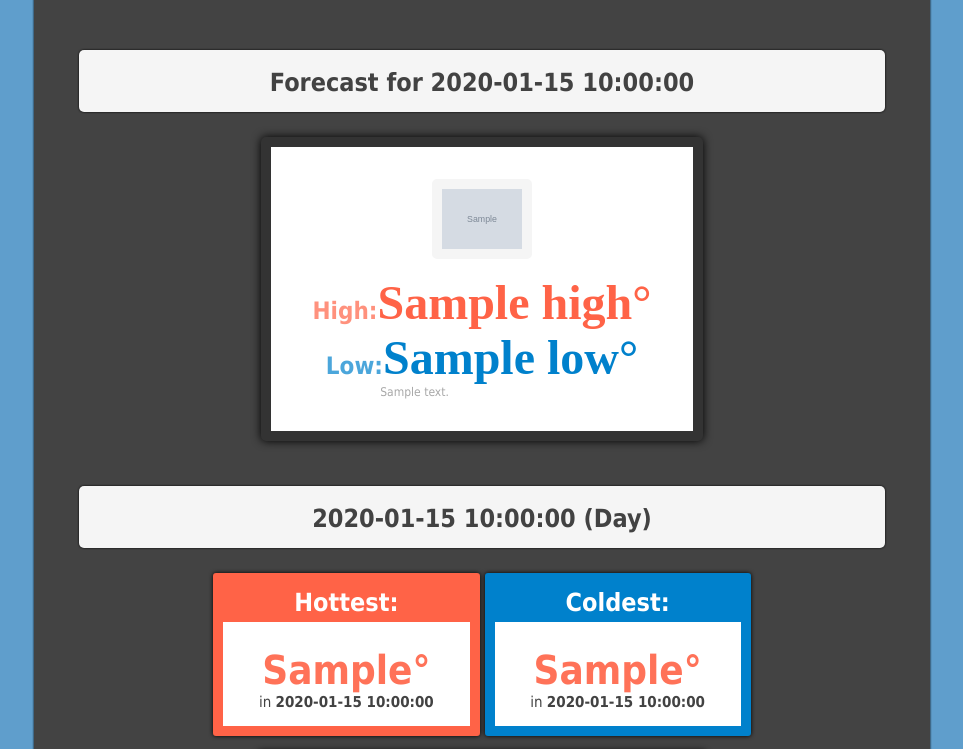
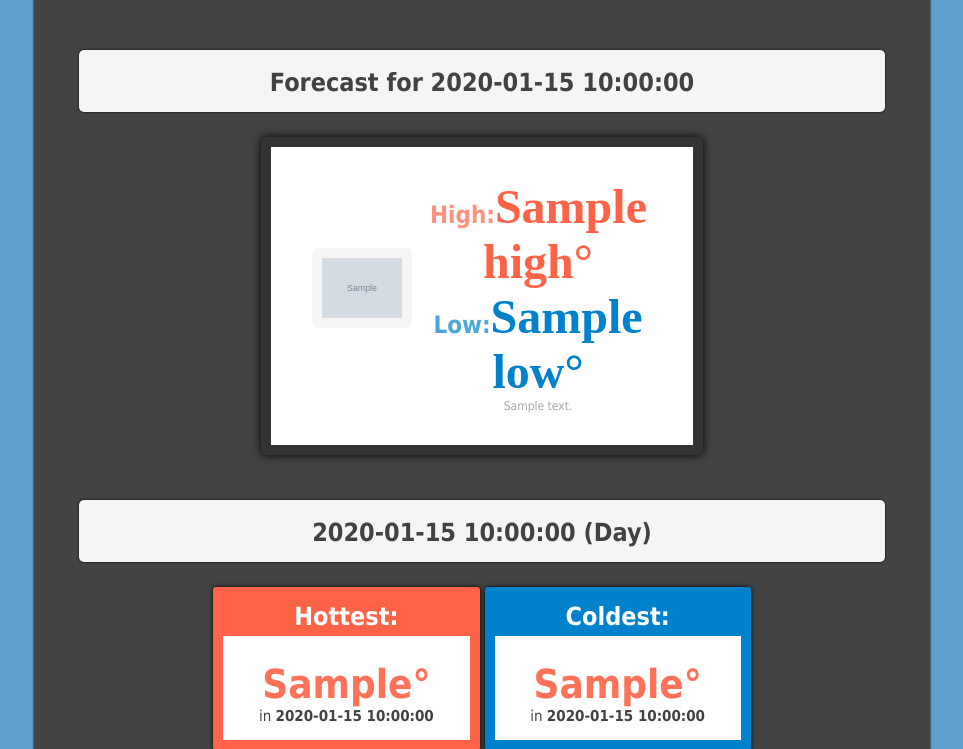
Before and after one commit to PiaMWetzel/historical_weather, a Flask app: template templates/st.html in a window 1280 px wide. Shown: the part 80-829 px from the top of the page, without its empty margins (158-1121 px from the left). Run offline with Flask 2, Linux system fonts and the light colour scheme; the template is opened without the code that fills it: most values are stand-ins (such as "Sample title", 1, 10 or a date in 2020); grey boxes marked "Sample" are stand-in pictures.

Commit message:
Add files via upload

```diff
--- a/static/css/style.css
+++ b/static/css/style.css
@@ -97,6 +97,7 @@ footer
     filter: drop-shadow(0px 0px 5px black);
     font-family: Tahoma, Geneva, sans-serif;
     width: 40%;
+
 }
 
 .todays_img_container
@@ -104,7 +105,6 @@ footer
     width: 7em;
     padding-bottom: 1em;
     border-radius: 3px;
-    /* border: 1px solid yellow; */
 }
 
 .todays_img_container img
@@ -122,6 +122,10 @@ footer
 {
     display: flex;
     flex-direction: column;
+    justify-content: center;
+    align-items: center;
+    text-align: center;
+    width:15em;
 }
 
 #high_value
@@ -149,6 +153,7 @@ footer
 
     font-weight: bolder;
     text-align: center;
+    width: 90%;
 }
 
 .high
@@ -166,12 +171,10 @@ footer
 
 .detailed_forecast
 {
-
-    width: 17em;
+    width: 90%;
     color: #a8a8a8;
     font-size: 0.75em;
     text-align: center;
-
 }
 
 .past_temp_container
```
